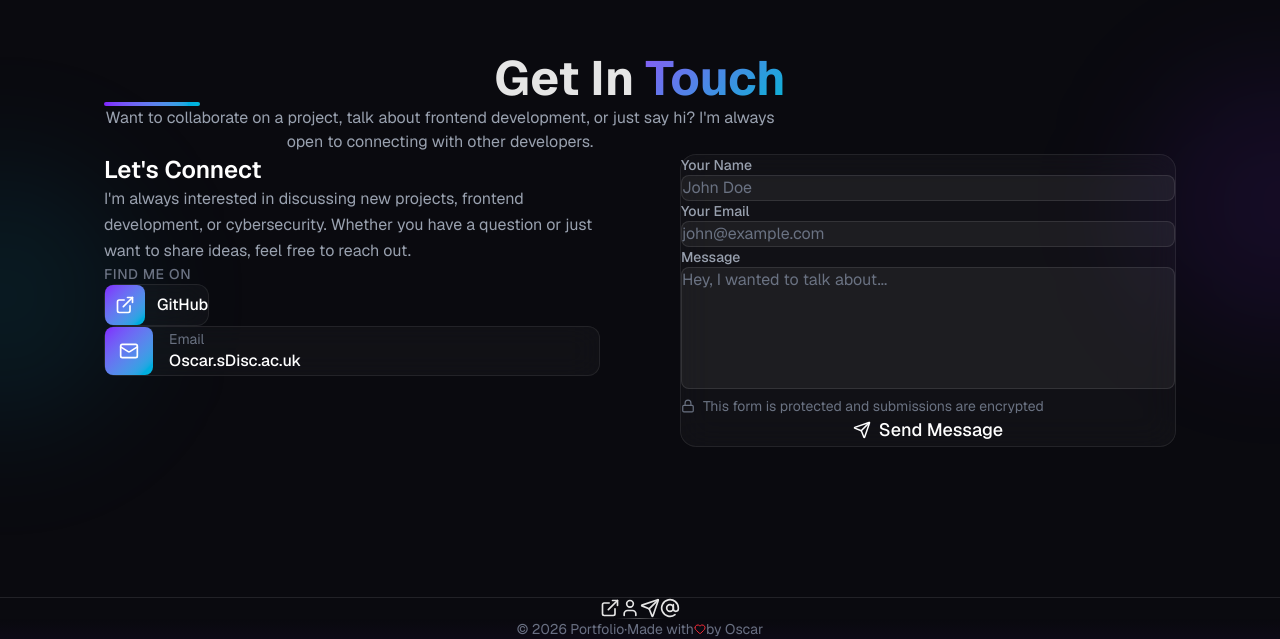
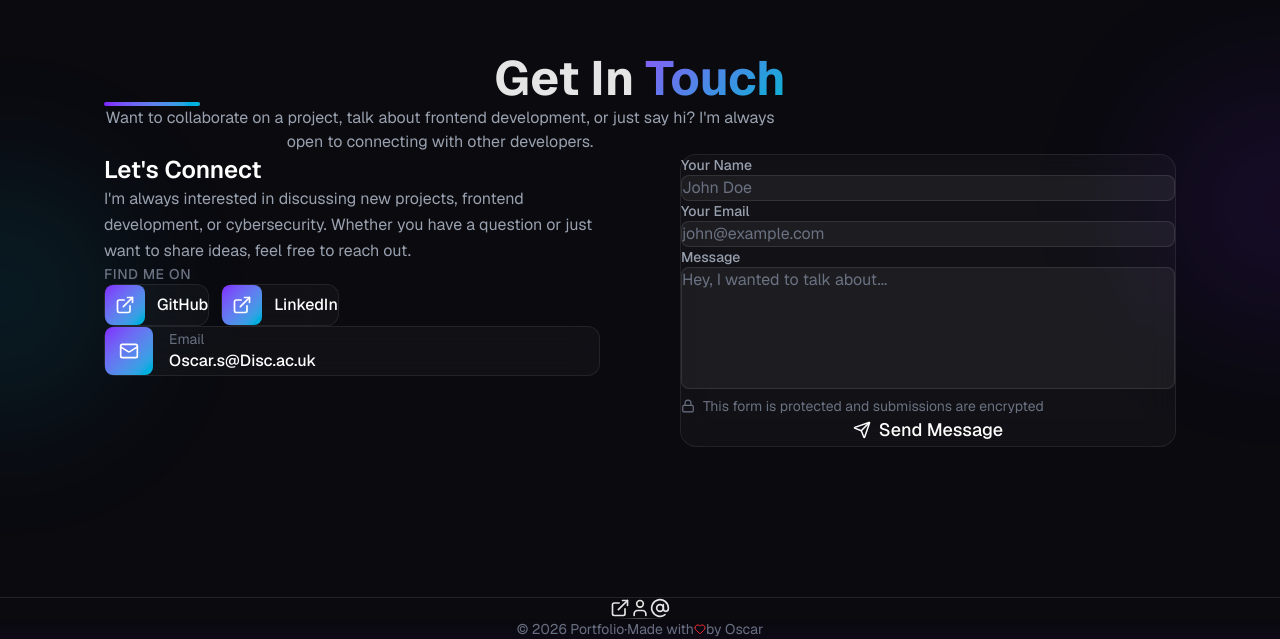
Before and after one commit to NopsFR/New-portoflio, a Next.js app: page / in a window 1280 px wide. Shown: the part 4277-4916 px from the top of the page. Built offline with nearby package versions, Linux system fonts and the light colour scheme.

Commit message:
Update all personal links: GitHub NopsFR, LinkedIn OscarSenior, Email Oscar.s@Disc.ac.uk

```diff
--- a/components/Footer.tsx
+++ b/components/Footer.tsx
@@ -4,10 +4,9 @@ import { motion } from 'framer-motion';
 import { Heart, ExternalLink, User, AtSign, Send } from 'lucide-react';
 
 const socialLinks = [
-  { name: 'GitHub', href: 'https://github.com/bigst', icon: ExternalLink },
-  { name: 'LinkedIn', href: 'https://linkedin.com/in/bigst', icon: User },
-  { name: 'Twitter', href: 'https://twitter.com/bigst', icon: Send },
-  { name: 'Email', href: 'mailto:hello@portfolio.com', icon: AtSign },
+  { name: 'GitHub', href: 'https://github.com/NopsFR', icon: ExternalLink },
+  { name: 'LinkedIn', href: 'https://linkedin.com/in/OscarSenior', icon: User },
+  { name: 'Email', href: 'mailto:Oscar.s@Disc.ac.uk', icon: AtSign },
 ];
 
 export default function Footer() {
--- a/sections/Contact.tsx
+++ b/sections/Contact.tsx
@@ -36,6 +36,7 @@ export default function Contact() {
 
   const socialLinks = [
     { name: 'GitHub', href: 'https://github.com/NopsFR', icon: ExternalLink },
+    { name: 'LinkedIn', href: 'https://linkedin.com/in/OscarSenior', icon: ExternalLink },
   ];
 
   return (
@@ -118,7 +119,7 @@ export default function Contact() {
 
               {/* Contact Card */}
               <motion.a
-                href="mailto:Oscar.sDisc.ac.uk"
+                href="mailto:Oscar.s@Disc.ac.uk"
                 className="flex items-center gap-4 p-4 rounded-xl glass-card hover:border-violet-500/50 transition-colors duration-300 group"
                 initial={{ opacity: 0, y: 20 }}
                 animate={isInView ? { opacity: 1, y: 0 } : { opacity: 0, y: 20 }}
@@ -129,7 +130,7 @@ export default function Contact() {
                 </div>
                 <div>
                   <div className="text-sm text-gray-500">Email</div>
-                  <div className="text-white font-medium">Oscar.sDisc.ac.uk</div>
+                  <div className="text-white font-medium">Oscar.s@Disc.ac.uk</div>
                 </div>
               </motion.a>
             </motion.div>
```
